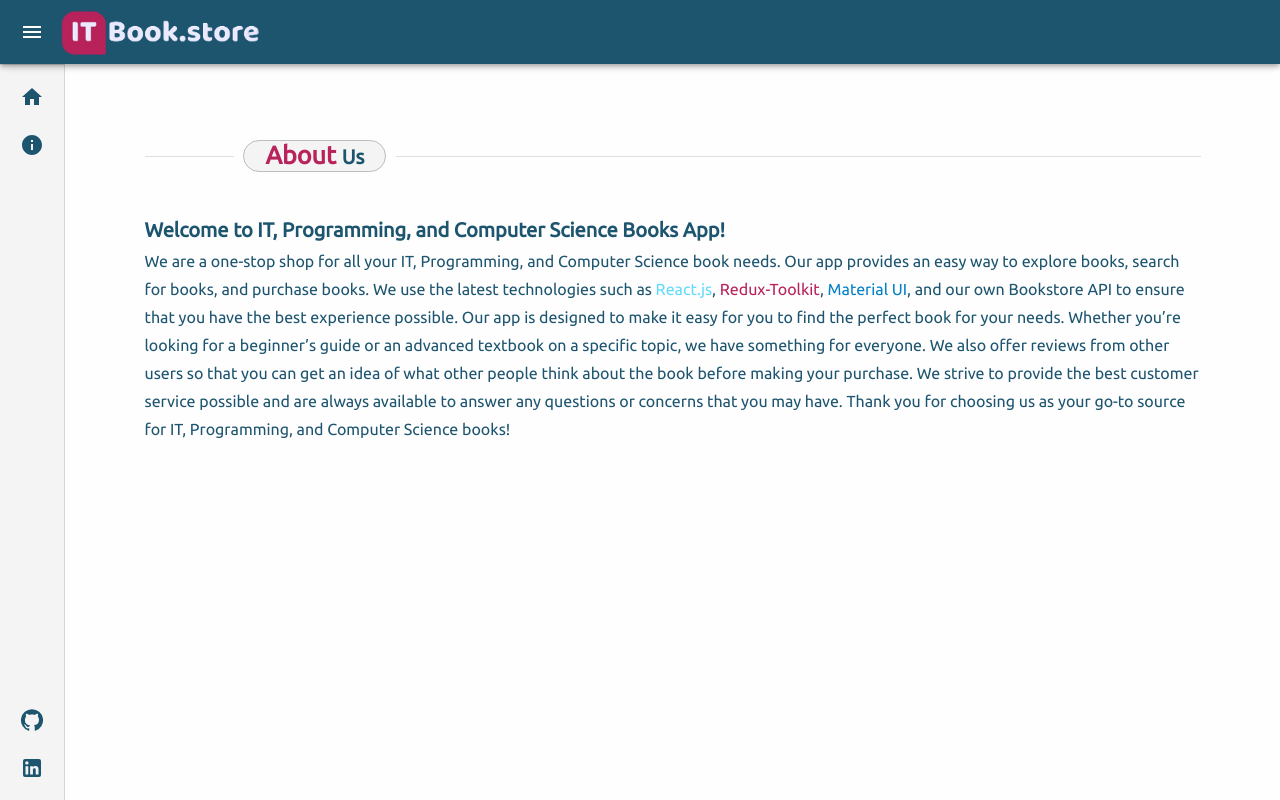
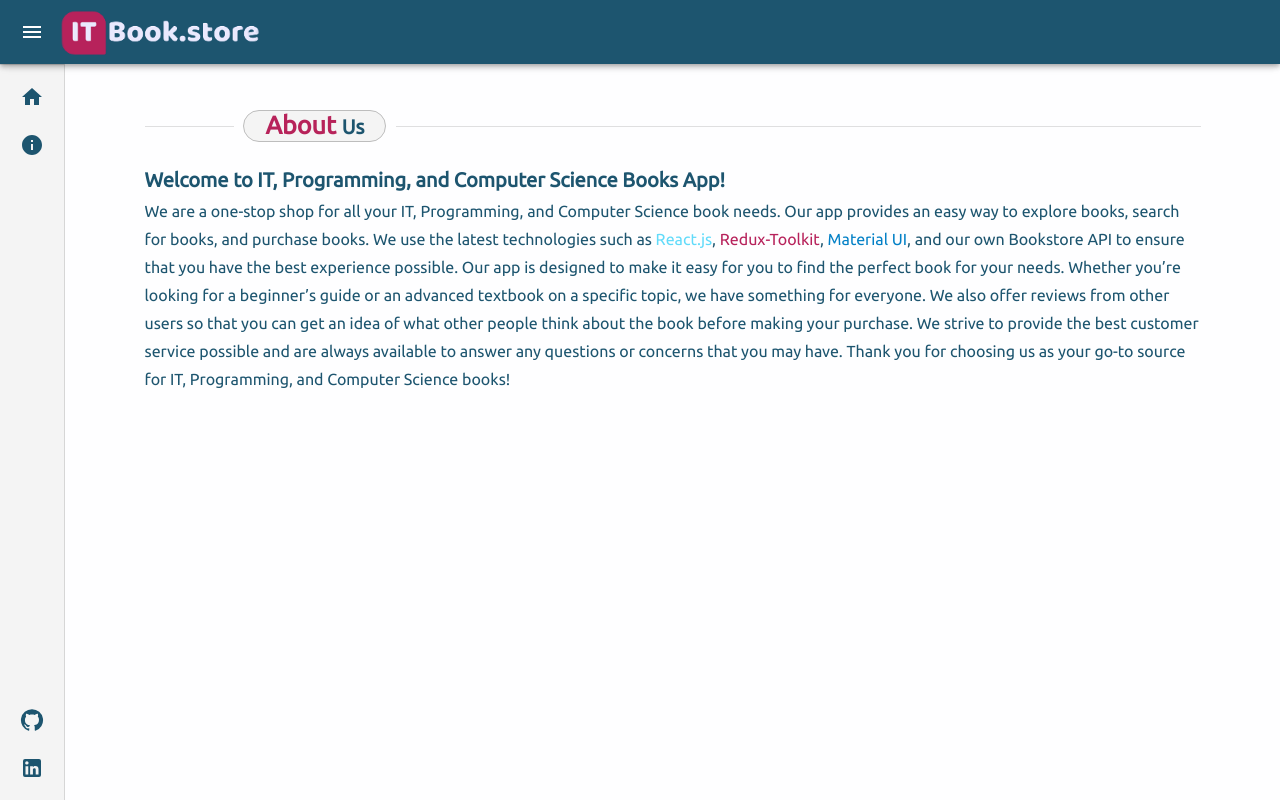
Before and after one commit to wahidkarimi/IT-BookStore, a React (Vite) app: page /about in a window 1280 px wide. Built offline with nearby package versions, Linux system fonts and the light colour scheme.

Commit message:
fix-bugs

```diff
--- a/src/components/About.jsx
+++ b/src/components/About.jsx
@@ -4,14 +4,14 @@ import React from "react";
 function About() {
   return (
     <Container>
-      <Grid container alignItems={"center"} justifyContent={"center"}>
-        <Grid item xs={11} sm={10} md={10} lg={11} mt={"120px"} xl={12}>
+      <Grid container alignItems={"center"} justifyContent={"center"} mb={"20px"}>
+        <Grid item xs={11} sm={10} md={10} lg={11} xl={12} mt={"90px"}>
         <Divider
           textAlign="left"
           sx={{
             fontWeight: "600",
             marginTop: "20px",
-            marginBottom: "40px",
+            marginBottom: "20px",
           }}
         >
           <Chip
--- a/src/components/Search.jsx
+++ b/src/components/Search.jsx
@@ -72,7 +72,7 @@ function Search(props) {
         <Grid container alignItems={"center"} justifyContent={"center"}>
           <Grid
             item
-            xs={10}
+            xs={11}
             sm={8}
             md={8}
             lg={6}
--- a/src/components/TopBooks.jsx
+++ b/src/components/TopBooks.jsx
@@ -60,7 +60,7 @@ function TopBooks() {
               return (
                 <Grid
                   item
-                  xs={6}
+                  xs={7}
                   sm={4}
                   md={3}
                   lg={2}
```
